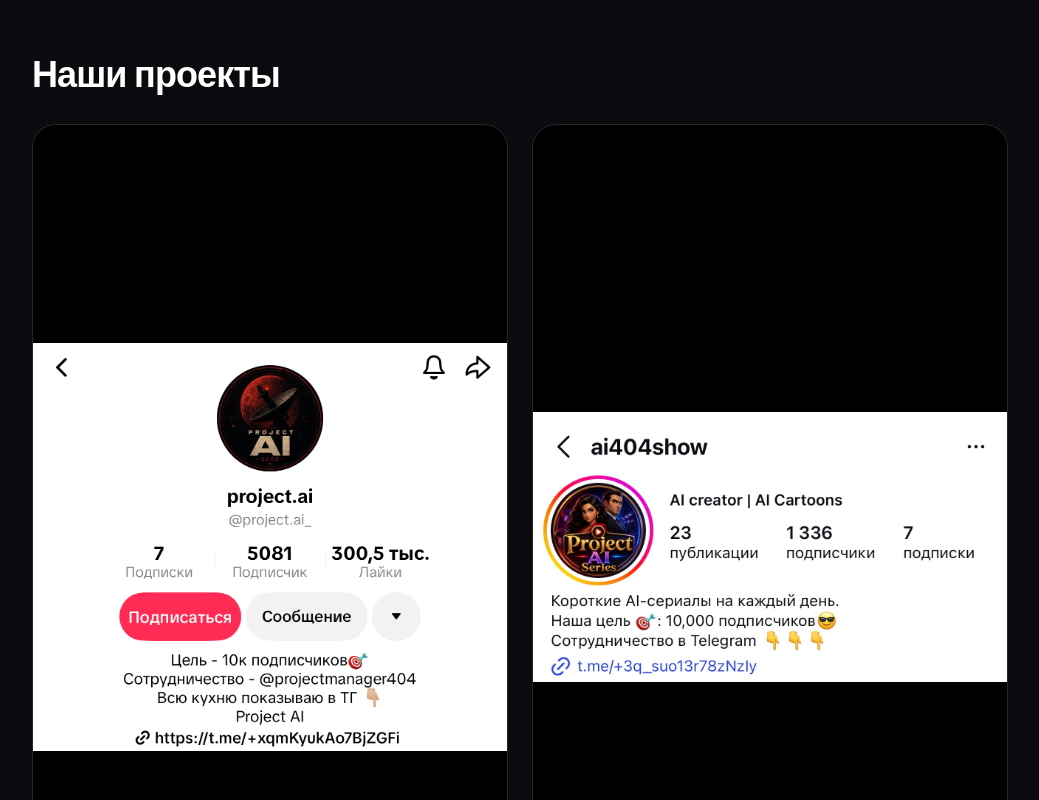
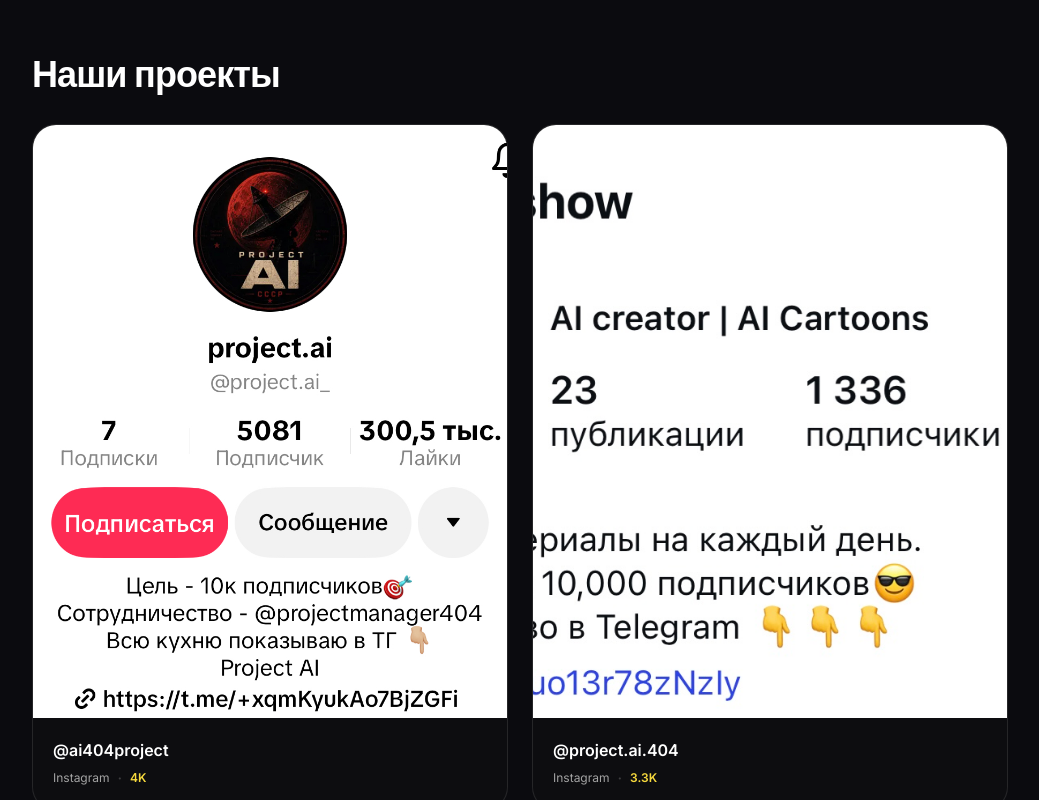
Before and after one commit to vnikonov8888/project-ai-site, a Next.js app: page / in a window 1280 px wide. Shown: the part 4400-5200 px from the top of the page, without its empty margins (120-1159 px from the left). Built offline with nearby package versions, Linux system fonts and the light colour scheme.

Commit message:
Fix project screenshots mapping and crop

```diff
--- a/components/ProjectsShowcase.tsx
+++ b/components/ProjectsShowcase.tsx
@@ -41,14 +41,14 @@
 
   return (
     <div className="group overflow-hidden rounded-3xl border border-white/10 bg-[#0d0d10] transition-all duration-300 hover:-translate-y-1 hover:border-white/20 hover:shadow-[0_8px_40px_-12px_rgba(245,216,61,0.18)]">
-      {/* Image container — dark bg so letterboxing looks clean */}
-      <div className="aspect-[9/16] overflow-hidden bg-black">
+      {/* Image container */}
+      <div className="aspect-[4/5] overflow-hidden bg-black">
         {!imgFailed ? (
           <img
             src={image}
             alt={title}
             onError={() => setImgFailed(true)}
-            className="h-full w-full object-contain"
+            className="h-full w-full object-cover object-center"
           />
         ) : (
           <div
```
